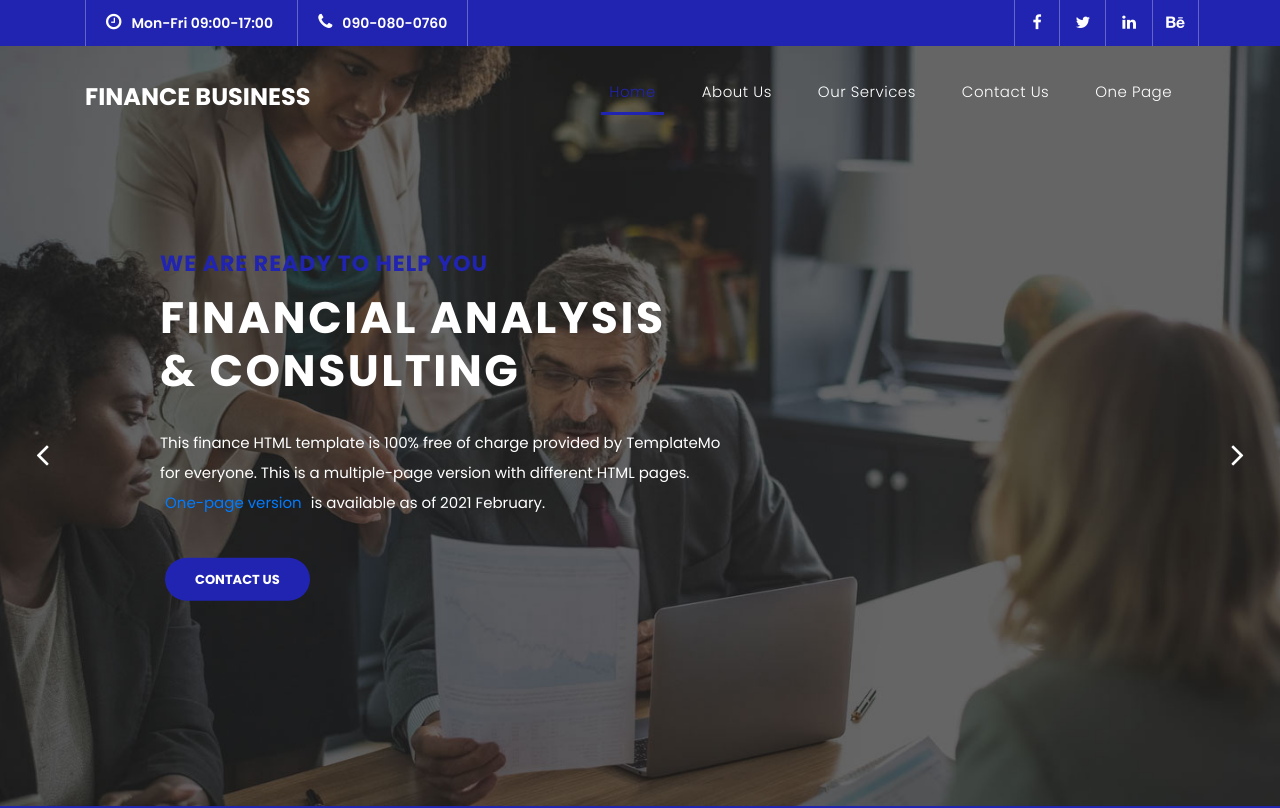
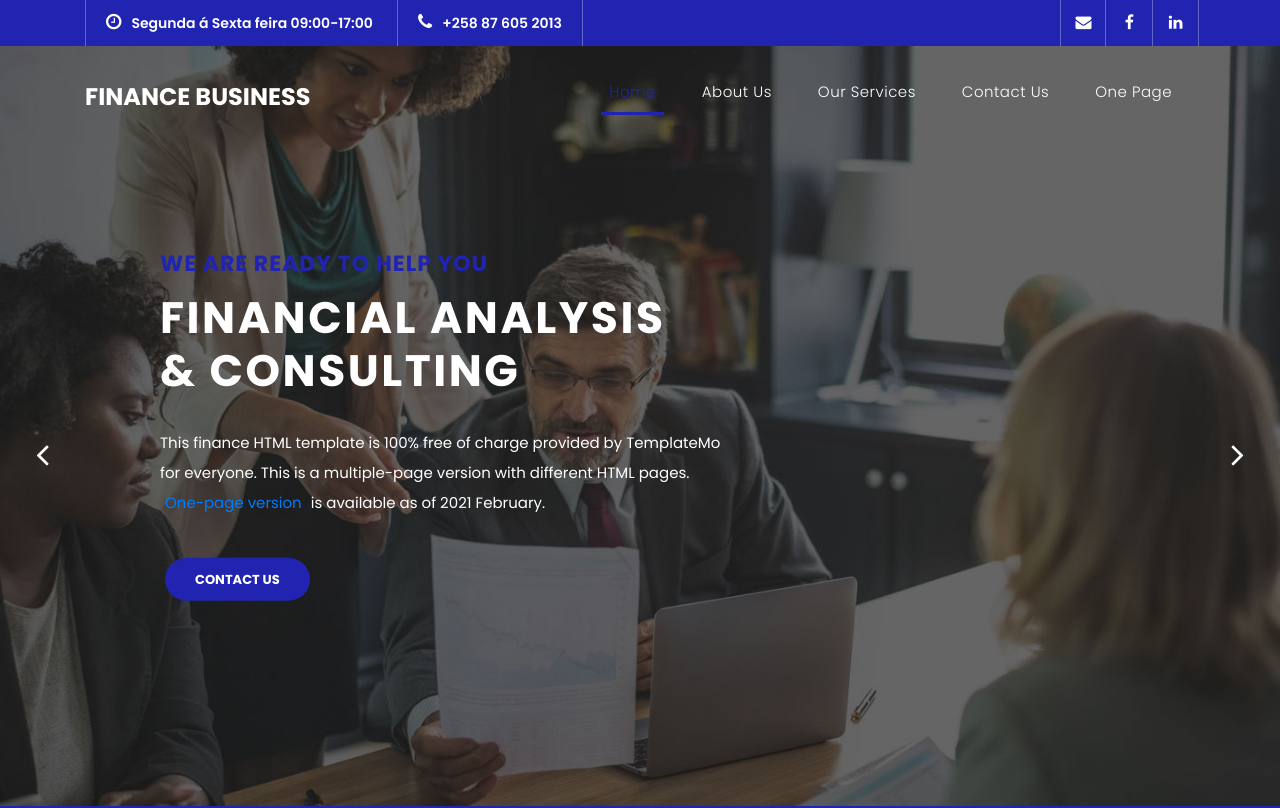
Before and after one commit to ShelzerTembe/bdiversity-c02, a plain HTML site: page index.html in a window 1280 px wide. Shown: the top 808 px of the page. Drawn offline with Linux system fonts and the light colour scheme.

Commit message:
Fix things

```diff
--- a/index.html
+++ b/index.html
@@ -9,7 +9,12 @@
     <meta name="author" content="TemplateMo">
     <link href="https://fonts.googleapis.com/css?family=Poppins:100,200,300,400,500,600,700,800,900&display=swap" rel="stylesheet">
 
-    <title>Finance Business HTML5 Template</title>
+    <title>Business Diversity Consultoria Empresarial</title>
+    <!--Fav-->
+    <link rel="apple-touch-icon" sizes="180x180" href="favicon/apple-touch-icon.png">
+    <link rel="icon" type="image/png" sizes="32x32" href="favicon/favicon-32x32.png">
+    <link rel="icon" type="image/png" sizes="16x16" href="favicon/favicon-16x16.png">
+    <link rel="manifest" href="favicon/site.webmanifest">
 
     <!-- Bootstrap core CSS -->
     <link href="vendor/bootstrap/css/bootstrap.min.css" rel="stylesheet">
@@ -45,16 +50,15 @@ https://templatemo.com/tm-545-finance-business
         <div class="row">
           <div class="col-md-8 col-xs-12">
             <ul class="left-info">
-              <li><a href="#"><i class="fa fa-clock-o"></i>Mon-Fri 09:00-17:00</a></li>
-              <li><a href="#"><i class="fa fa-phone"></i>090-080-0760</a></li>
+              <li><a href="#"><i class="fa fa-clock-o"></i>Segunda á Sexta feira 09:00-17:00</a></li>
+              <li><a href="#"><i class="fa fa-phone"></i>+258 87 605 2013</a></li>
             </ul>
           </div>
           <div class="col-md-4">
             <ul class="right-icons">
+              <li><a href="#"><i class="fa fa-envelope "></i></a></li>
               <li><a href="#"><i class="fa fa-facebook"></i></a></li>
-              <li><a href="#"><i class="fa fa-twitter"></i></a></li>
               <li><a href="#"><i class="fa fa-linkedin"></i></a></li>
-              <li><a href="#"><i class="fa fa-behance"></i></a></li>
             </ul>
           </div>
         </div>
```
Also changed, not shown: about.html (+5 -6 lines), contact.html (+4 -5 lines), one-page.html (+3 -4 lines), services.html (+4 -5 lines), favicon/android-chrome-192x192.png (added), favicon/android-chrome-512x512.png (added), favicon/apple-touch-icon.png (added), favicon/favicon-16x16.png (added), favicon/favicon-32x32.png (added), favicon/favicon.ico (added), favicon/site.webmanifest (added), 1 other file.
